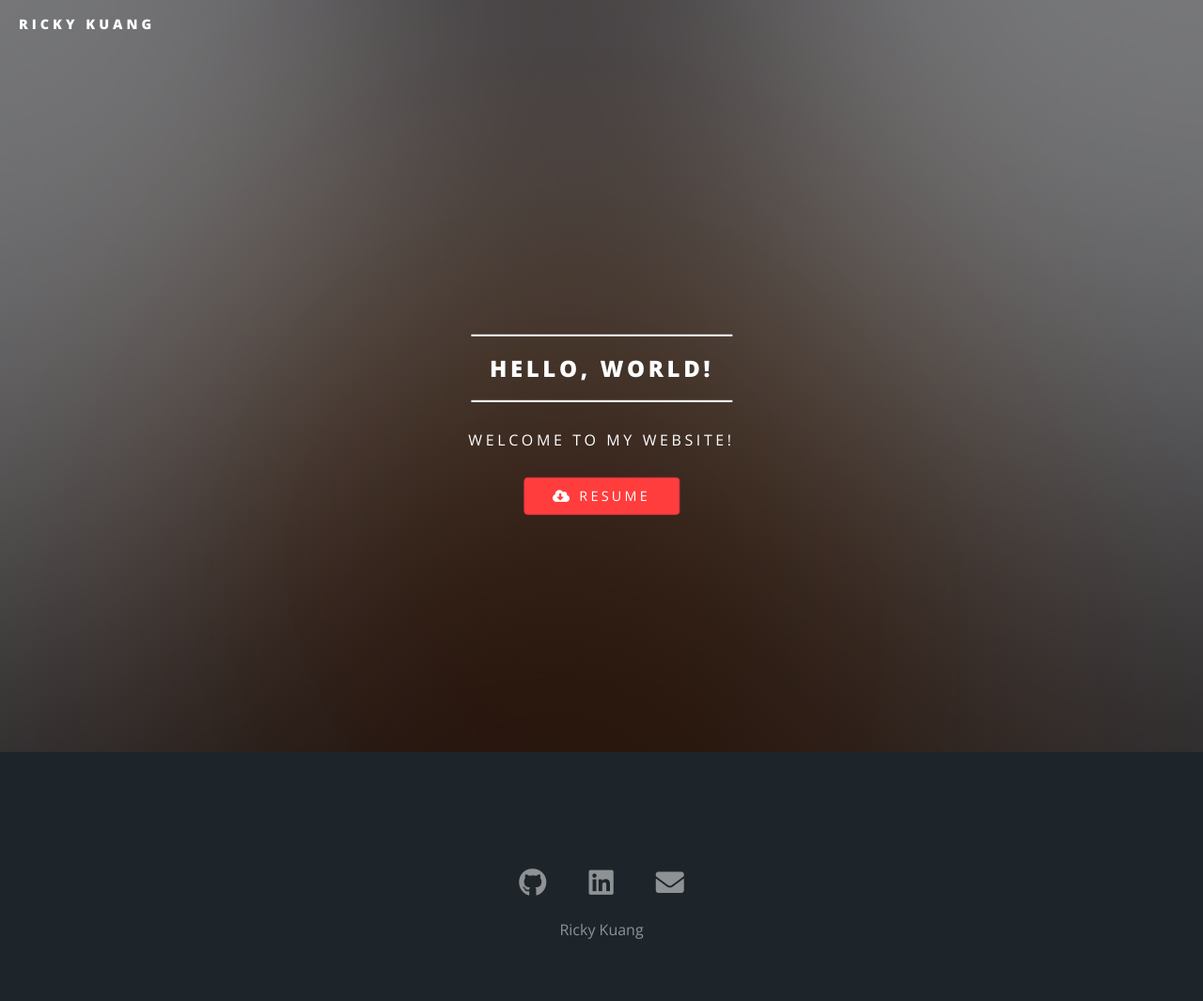
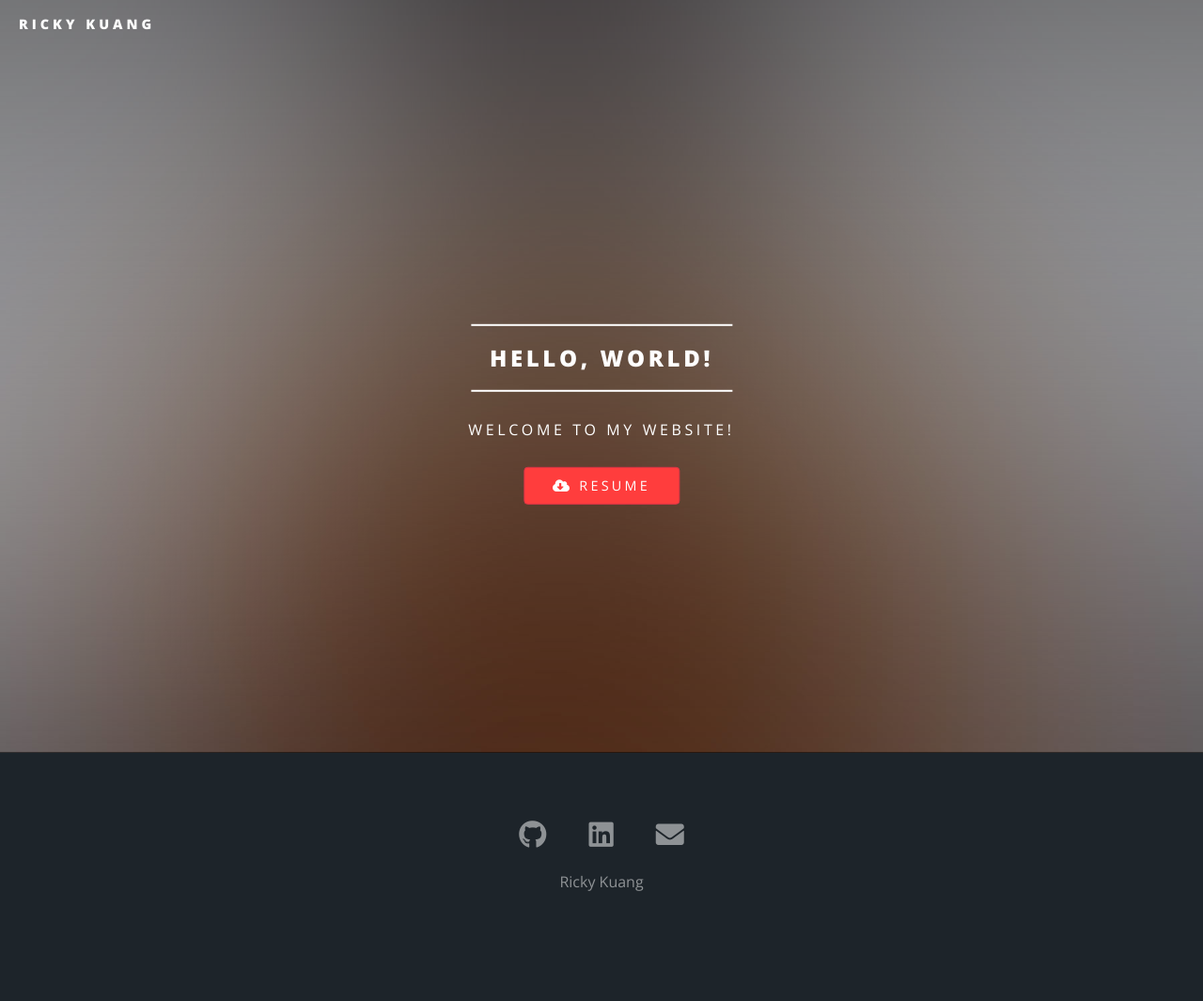
Before and after one commit to rkuang/rkuang.github.io, a Flask app: page / in a window 1280 px wide. Shown: the whole page at 94% size. After the commit the page ends 948 px from the top, so only its background shows below. Run offline with Flask 2, Linux system fonts and the light colour scheme; some libraries are stand-ins or nearby versions.

Commit message:
header offset -51px

```diff
--- a/app/static/css/style.css
+++ b/app/static/css/style.css
@@ -1,11 +1,10 @@
 html, body {
   height: 100%;
   font-family: 'Open Sans', sans-serif;
-  background-color: #1d242a;
 }
 
 body {
-  background-image: -webkit-linear-gradient(top, rgba(0,0,0,0.5), rgba(0,0,0,0.5)), url("../banner.jpg");
+  background-image: -webkit-linear-gradient(top, rgba(0,0,0,0.5), rgba(0,0,0,0)), url("../banner.jpg");
   background-position: center;
   background-size: cover;
   background-repeat: no-repeat;
@@ -46,6 +45,7 @@ body {
 
 .header {
   height: 100%;
+  margin-top: -51px;
   text-align: center;
   position: relative;
 }
@@ -57,7 +57,7 @@ body {
     /*padding: 200px 0;*/
     margin: 0;
     position: absolute;
-    top: 50%;
+    top: 55%;
     left: 50%;
     transform: translate(-50%, -50%);
   }
```
